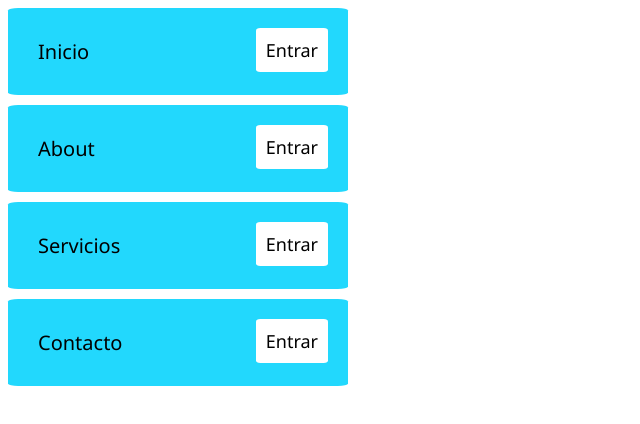
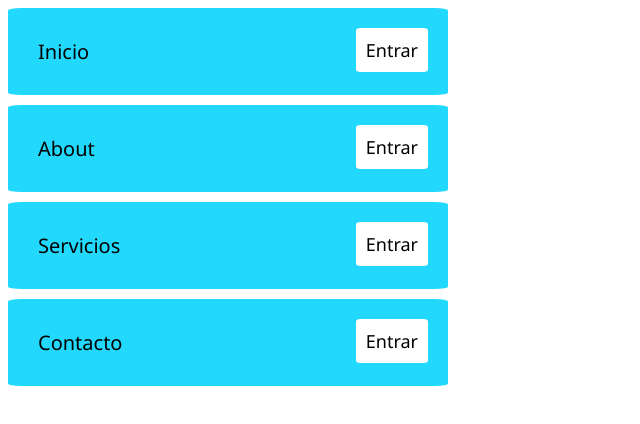
Before and after one commit to Jhon-GG/practicaFlex, a plain HTML site: page index.html in a window 1280 px wide. Shown: the whole page, without its empty margins (0-640 px from the left). Drawn offline with Linux system fonts and the light colour scheme.

Commit message:
feat: :lipstick: Se generaron cambios dentro del css
Se generaron cambios en la estructuracion del css

```diff
--- a/css/styles.css
+++ b/css/styles.css
@@ -17,7 +17,7 @@
     align-items: start ;
     flex-direction: row;
     border-radius: 3%;
-    width: 300px;
+    width: 400px;
 }
 
 .item{
@@ -50,7 +50,7 @@
     align-items: start ;
     flex-direction: row;
     border-radius: 3%;
-    width: 300px;
+    width: 400px;
     margin-top: 10px;
 }
 
@@ -84,7 +84,7 @@
     align-items: start ;
     flex-direction: row;
     border-radius: 3%;
-    width: 300px;
+    width: 400px;
     margin-top: 10px;
 }
 
@@ -118,7 +118,7 @@
     align-items: start ;
     flex-direction: row;
     border-radius: 3%;
-    width: 300px;
+    width: 400px;
     margin-top: 10px;
 }
 
```
